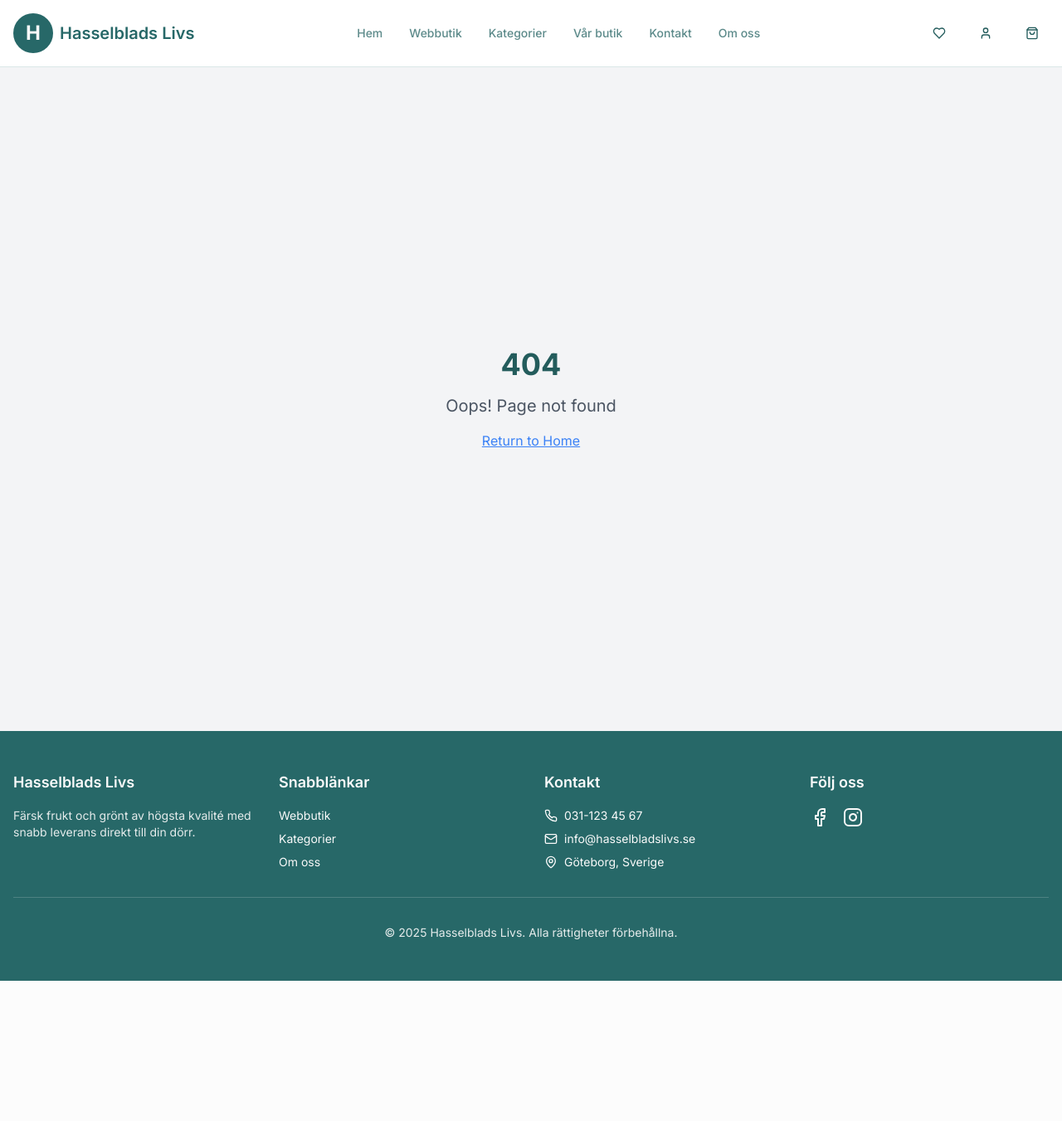
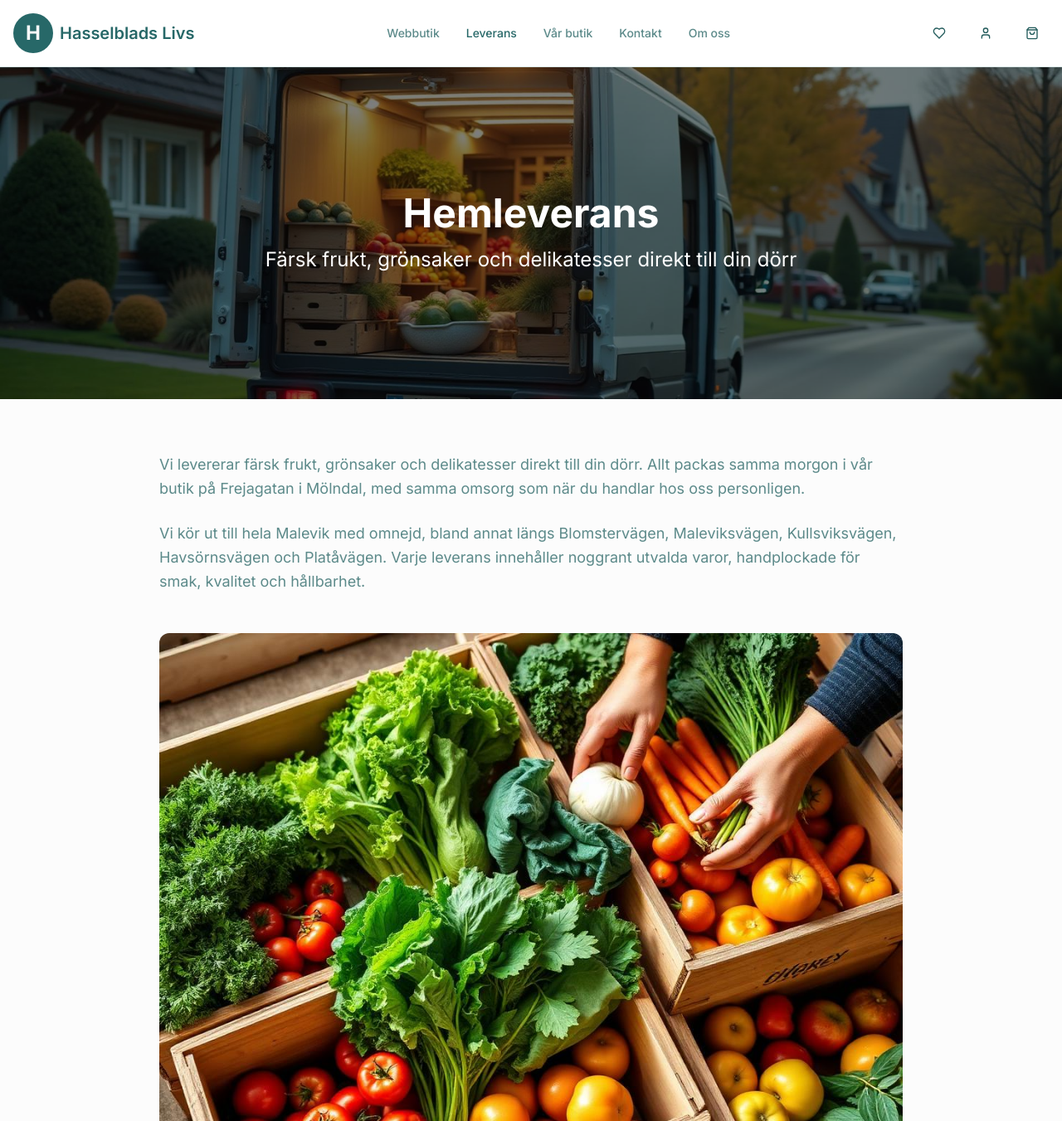
Before and after one commit to Onepiecedad/Hasselblads_Livs, a React (Vite) app: page /leverans in a window 1280 px wide. Shown: the top 1351 px of the page at 83% size. Before the commit the page ends 1182 px from the top, so only its background shows below. Built offline with nearby package versions, Linux system fonts and the light colour scheme; the HTML template or start-up script is replaced by a standard one.

Commit message:
Update navigation and add delivery page
Remove "Hem" and "Kategorier" from the header. Add "Leverans" to the header and create a new page for delivery information with the provided text and relevant images.

```diff
--- a/src/App.tsx
+++ b/src/App.tsx
@@ -7,6 +7,7 @@ import Home from "./pages/Home";
 import Webshop from "./pages/Webshop";
 import Categories from "./pages/Categories";
 import Store from "./pages/Store";
+import Delivery from "./pages/Delivery";
 import Contact from "./pages/Contact";
 import About from "./pages/About";
 import NotFound from "./pages/NotFound";
@@ -28,6 +29,7 @@ const App = () => (
               <Route path="/" element={<Home />} />
               <Route path="/webbutik" element={<Webshop />} />
               <Route path="/kategorier" element={<Categories />} />
+              <Route path="/leverans" element={<Delivery />} />
               <Route path="/var-butik" element={<Store />} />
               <Route path="/kontakt" element={<Contact />} />
               <Route path="/om-oss" element={<About />} />
--- a/src/components/Navigation.tsx
+++ b/src/components/Navigation.tsx
@@ -8,9 +8,8 @@ const Navigation = () => {
   const location = useLocation();
 
   const navItems = [
-    { name: "Hem", path: "/" },
     { name: "Webbutik", path: "/webbutik" },
-    { name: "Kategorier", path: "/kategorier" },
+    { name: "Leverans", path: "/leverans" },
     { name: "Vår butik", path: "/var-butik" },
     { name: "Kontakt", path: "/kontakt" },
     { name: "Om oss", path: "/om-oss" },
--- /dev/null
+++ b/src/pages/Delivery.tsx
@@ -0,0 +1,141 @@
+import { Truck, Package, CheckCircle, Building2 } from "lucide-react";
+import deliveryVan from "@/assets/delivery-van.jpg";
+import deliveryPacking from "@/assets/delivery-packing.jpg";
+
+const Delivery = () => {
+  return (
+    <div className="min-h-screen bg-background">
+      {/* Hero Section */}
+      <section className="relative h-[400px] overflow-hidden">
+        <img
+          src={deliveryVan}
+          alt="Hasselblads Livs leveransservice med kylbil"
+          className="w-full h-full object-cover"
+        />
+        <div className="absolute inset-0 bg-black/50 flex items-center justify-center">
+          <div className="text-center text-white px-4">
+            <h1 className="text-4xl md:text-5xl font-bold mb-4">Hemleverans</h1>
+            <p className="text-xl md:text-2xl max-w-3xl mx-auto">
+              Färsk frukt, grönsaker och delikatesser direkt till din dörr
+            </p>
+          </div>
+        </div>
+      </section>
+
+      {/* Main Content */}
+      <section className="container mx-auto px-4 py-16">
+        <div className="max-w-4xl mx-auto">
+          <div className="prose prose-lg max-w-none mb-12">
+            <p className="text-lg text-muted-foreground leading-relaxed">
+              Vi levererar färsk frukt, grönsaker och delikatesser direkt till din dörr.
+              Allt packas samma morgon i vår butik på Frejagatan i Mölndal, med samma omsorg som när du handlar hos oss personligen.
+            </p>
+
+            <p className="text-lg text-muted-foreground leading-relaxed mt-6">
+              Vi kör ut till hela Malevik med omnejd, bland annat längs Blomstervägen, Maleviksvägen, Kullsviksvägen, Havsörnsvägen och Platåvägen.
+              Varje leverans innehåller noggrant utvalda varor, handplockade för smak, kvalitet och hållbarhet.
+            </p>
+          </div>
+
+          {/* Image */}
+          <div className="mb-12 rounded-lg overflow-hidden">
+            <img
+              src={deliveryPacking}
+              alt="Färska råvaror packas för leverans"
+              className="w-full h-auto"
+            />
+          </div>
+
+          {/* How it works */}
+          <div className="mb-12">
+            <h2 className="text-3xl font-bold mb-8 text-center">Så fungerar det</h2>
+            <div className="grid md:grid-cols-2 gap-6">
+              <div className="flex gap-4">
+                <div className="flex-shrink-0">
+                  <div className="w-12 h-12 rounded-full bg-primary/10 flex items-center justify-center">
+                    <Package className="h-6 w-6 text-primary" />
+                  </div>
+                </div>
+                <div>
+                  <h3 className="font-semibold mb-2">1. Beställ</h3>
+                  <p className="text-muted-foreground">
+                    Du beställer via webbutiken eller direkt i butiken.
+                  </p>
+                </div>
+              </div>
+
+              <div className="flex gap-4">
+                <div className="flex-shrink-0">
+                  <div className="w-12 h-12 rounded-full bg-primary/10 flex items-center justify-center">
+                    <CheckCircle className="h-6 w-6 text-primary" />
+                  </div>
+                </div>
+                <div>
+                  <h3 className="font-semibold mb-2">2. Bekräftelse</h3>
+                  <p className="text-muted-foreground">
+                    Vi kontaktar dig för att bekräfta leveranstid.
+                  </p>
+                </div>
+              </div>
+
+              <div className="flex gap-4">
+                <div className="flex-shrink-0">
+                  <div className="w-12 h-12 rounded-full bg-primary/10 flex items-center justify-center">
+                    <Truck className="h-6 w-6 text-primary" />
+                  </div>
+                </div>
+                <div>
+                  <h3 className="font-semibold mb-2">3. Packning & Transport</h3>
+                  <p className="text-muted-foreground">
+                    På leveransdagen packas varorna i kylbil och körs hem till dig.
+                  </p>
+                </div>
+              </div>
+
+              <div className="flex gap-4">
+                <div className="flex-shrink-0">
+                  <div className="w-12 h-12 rounded-full bg-primary/10 flex items-center justify-center">
+                    <CheckCircle className="h-6 w-6 text-primary" />
+                  </div>
+                </div>
+                <div>
+                  <h3 className="font-semibold mb-2">4. Mottagning</h3>
+                  <p className="text-muted-foreground">
+                    Du tar emot leveransen vid dörren eller vid en överenskommen plats.
+                  </p>
+                </div>
+              </div>
+            </div>
+          </div>
+
+          {/* Business Section */}
+          <div className="bg-muted/30 rounded-lg p-8 mb-12">
+            <div className="flex gap-4 mb-4">
+              <Building2 className="h-8 w-8 text-primary flex-shrink-0" />
+              <h2 className="text-2xl font-bold">Leverans till företag</h2>
+            </div>
+            <p className="text-muted-foreground leading-relaxed mb-4">
+              För företag i Göteborgsområdet erbjuder vi även abonnemang på frukt och grönt.
+              Vi levererar regelbundet till kontor, caféer och restauranger som vill ge personal och gäster tillgång till färska råvaror varje vecka.
+            </p>
+            <p className="text-muted-foreground leading-relaxed">
+              Leveranserna planeras efter era behov – ni bestämmer volym, intervall och innehåll, vi sköter resten.
+            </p>
+          </div>
+
+          {/* Closing Statement */}
+          <div className="text-center py-8">
+            <p className="text-xl font-semibold mb-2">
+              Vårt mål är enkelt: att göra god mat tillgänglig för fler, utan att kompromissa med kvaliteten.
+            </p>
+            <p className="text-lg text-muted-foreground">
+              Från vår butik till ditt bord – färskt, lokalt och med hjärta.
+            </p>
+          </div>
+        </div>
+      </section>
+    </div>
+  );
+};
+
+export default Delivery;
```
Also changed, not shown: src/assets/delivery-packing.jpg (added), src/assets/delivery-van.jpg (added).
